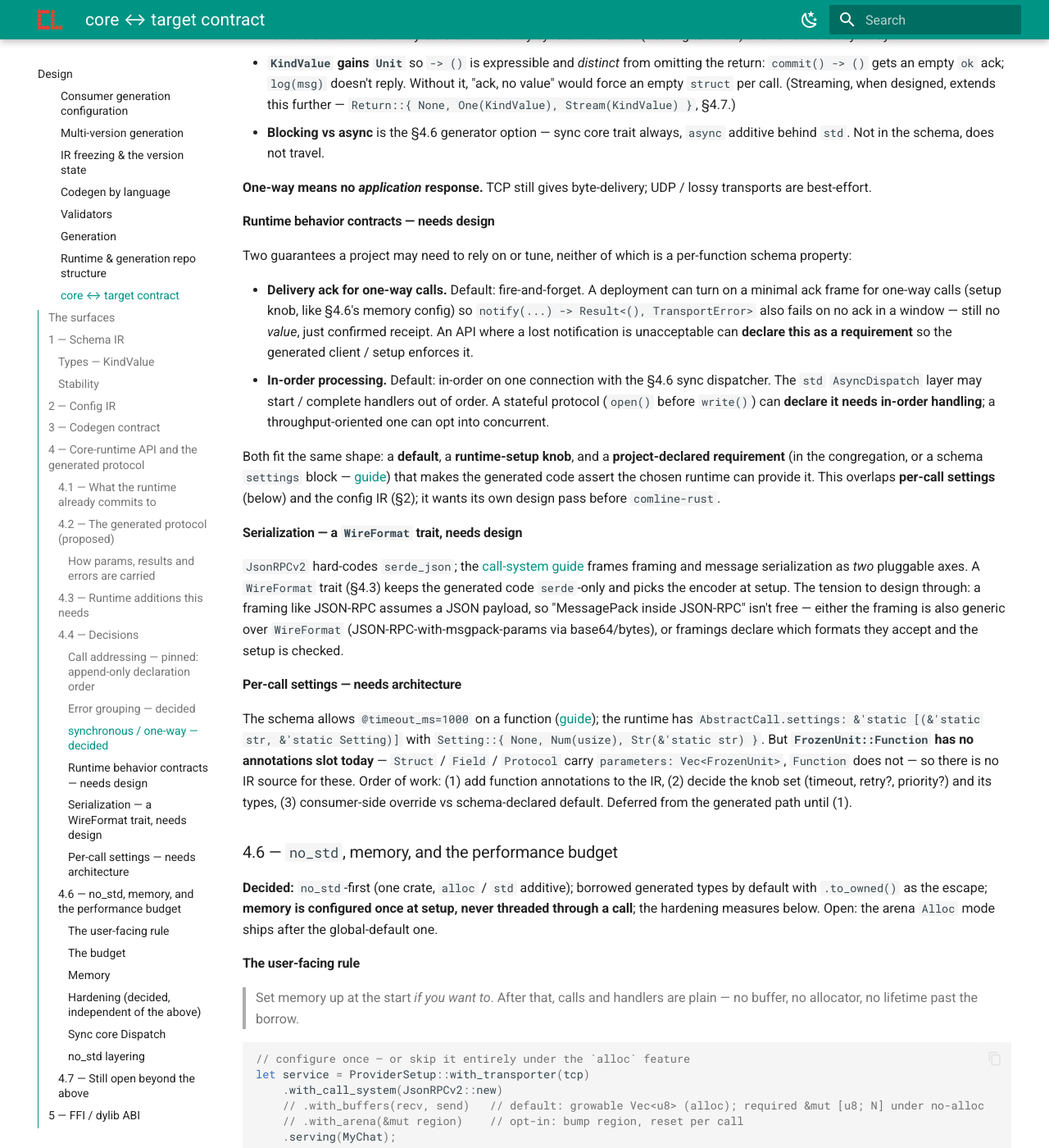
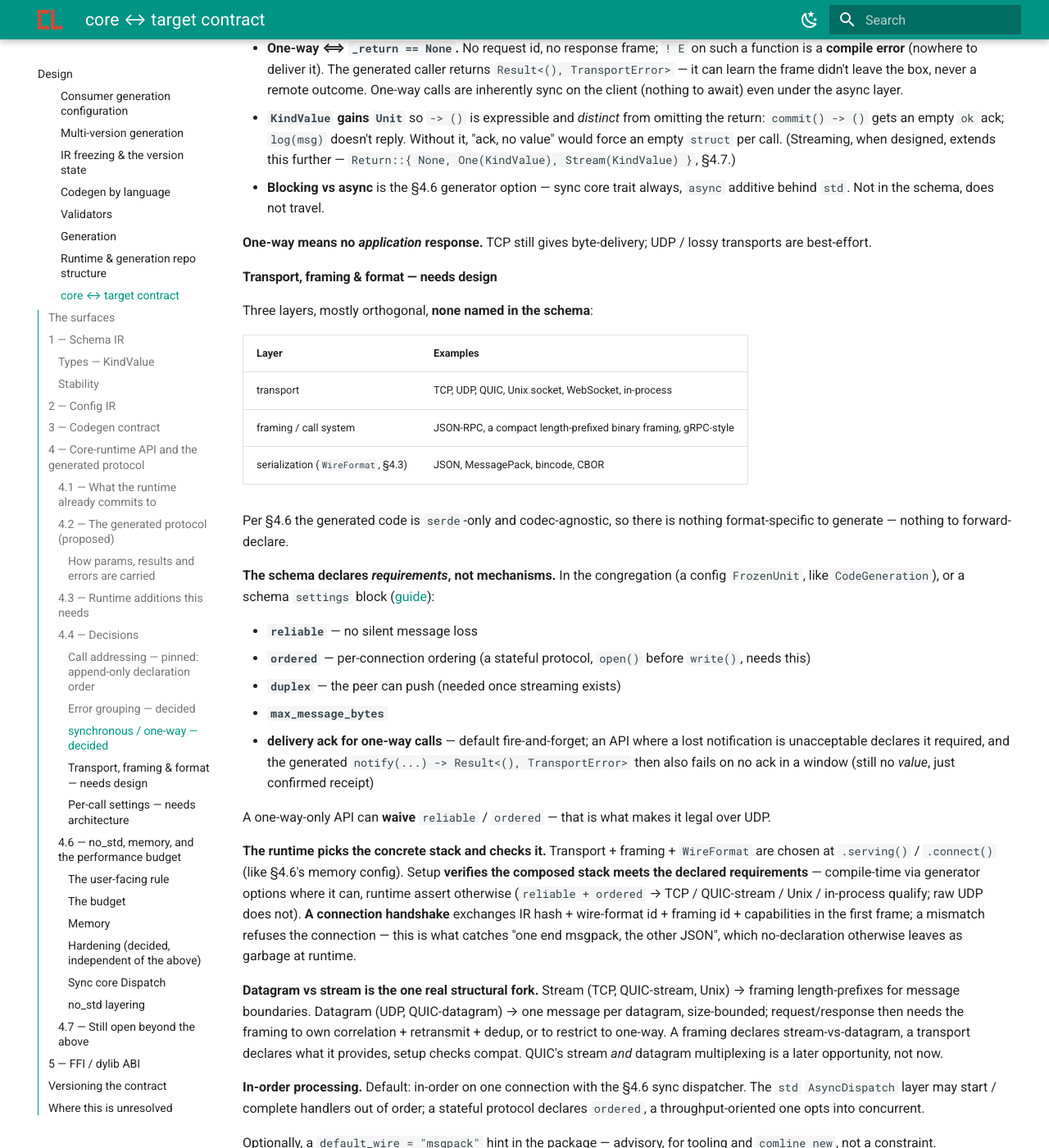
Before and after one commit to ComlineProject/docs, an MkDocs documentation site: the page built from docs/docs/design/core-target-contract.md, in a window 1280 px wide and 1400 px high, scrolled down 8172 px. Shown: the whole window at 82% size. Built offline with MkDocs 1.6.1 and Material for MkDocs 9.7.7, drawn with Linux system fonts in a browser that asks for light colours; the version menu is left out; some of the changed text lies outside the part shown.

Commit message:
docs(design): merge WireFormat + runtime-behavior items into 'Transport, framing & format'
Three orthogonal layers (transport / framing / serialization), none named in
the schema. The schema declares requirements not mechanisms: reliable /
ordered / duplex / max_message_bytes / one-way delivery-ack, in the
congregation (a config FrozenUnit like CodeGeneration) or a settings block; a
one-way-only API can waive reliable/ordered (legal over UDP). Runtime picks
the concrete stack at setup and verifies it meets the requirements; a
connection handshake exchanges IR hash + wire/framing ids + caps and refuses
on mismatch. Datagram vs stream is the structural fork. Optional default_wire
hint. Slate the config FrozenUnit in section 2; update status + unresolved.

```diff
--- a/docs/docs/design/core-target-contract.md
+++ b/docs/docs/design/core-target-contract.md
@@ -5,8 +5,8 @@
 generated protocol) has a worked design in §4 — `no_std`-first, borrowed
 generated types, memory configured once at setup, a zero-alloc call budget and a
 hardening baseline (§4.6), call addressing, error grouping and `synchronous` /
-one-way (§4.4) decided; the `WireFormat` axis, runtime behavior contracts and
-per-call settings (§4.4) still open · Affects
+one-way (§4.4) decided; transport / framing / format and per-call settings
+(§4.4) still open · Affects
 `ComlineProject/core`, `ComlineProject/generation`, `ComlineProject/runtime`,
 `ComlineProject/comline-<lang>`, `ComlineProject/cli`
 
@@ -108,6 +108,10 @@
 declaration* — "this package supports being generated as `rust`" — not consumer
 config; where the code lands is the consumer's `comline.toml`.
 `SpecificationVersion` is the manifest format version (`u8`, currently `1`).
+
+Slated: a **transport-requirements** unit (`reliable` / `ordered` / `duplex` /
+`max_message_bytes` / one-way delivery-ack), the same capability-declaration
+kind as `CodeGeneration`, read by the runtime at connect time (§4.4).
 
 ## 3 — Codegen contract
 
@@ -363,37 +367,64 @@
 **One-way means no *application* response.** TCP still gives byte-delivery;
 UDP / lossy transports are best-effort.
 
-#### Runtime behavior contracts — needs design
+#### Transport, framing & format — needs design
 
-Two guarantees a project may need to rely on or tune, neither of which is a
-per-function schema property:
+Three layers, mostly orthogonal, **none named in the schema**:
 
-- **Delivery ack for one-way calls.** Default: fire-and-forget. A deployment can
-  turn on a minimal ack frame for one-way calls (setup knob, like §4.6's memory
-  config) so `notify(...) -> Result<(), TransportError>` also fails on no ack in
-  a window — still no *value*, just confirmed receipt. An API where a lost
-  notification is unacceptable can **declare this as a requirement** so the
-  generated client / setup enforces it.
-- **In-order processing.** Default: in-order on one connection with the §4.6 sync
-  dispatcher. The `std` `AsyncDispatch` layer may start / complete handlers out
-  of order. A stateful protocol (`open()` before `write()`) can **declare it
-  needs in-order handling**; a throughput-oriented one can opt into concurrent.
+| Layer | Examples |
+|---|---|
+| transport | TCP, UDP, QUIC, Unix socket, WebSocket, in-process |
+| framing / call system | JSON-RPC, a compact length-prefixed binary framing, gRPC-style |
+| serialization (`WireFormat`, §4.3) | JSON, MessagePack, bincode, CBOR |
 
-Both fit the same shape: a **default**, a **runtime-setup knob**, and a
-**project-declared requirement** (in the congregation, or a schema `settings`
-block — [guide](../guide/idl/settings.md)) that makes the generated code assert
-the chosen runtime can provide it. This overlaps **per-call settings** (below)
-and the config IR (§2); it wants its own design pass before `comline-rust`.
+Per §4.6 the generated code is `serde`-only and codec-agnostic, so there is
+nothing format-specific to generate — nothing to forward-declare.
 
-#### Serialization — a `WireFormat` trait, needs design
+**The schema declares *requirements*, not mechanisms.** In the congregation (a
+config `FrozenUnit`, like `CodeGeneration`), or a schema `settings` block
+([guide](../guide/idl/settings.md)):
 
-`JsonRPCv2` hard-codes `serde_json`; the [call-system guide](../guide/runtime/call-system.md)
-frames framing and message serialization as *two* pluggable axes. A `WireFormat`
-trait (§4.3) keeps the generated code `serde`-only and picks the encoder at
-setup. The tension to design through: a framing like JSON-RPC assumes a JSON
-payload, so "MessagePack inside JSON-RPC" isn't free — either the framing is
-also generic over `WireFormat` (JSON-RPC-with-msgpack-params via base64/bytes),
-or framings declare which formats they accept and the setup is checked.
+- **`reliable`** — no silent message loss
+- **`ordered`** — per-connection ordering (a stateful protocol, `open()` before
+  `write()`, needs this)
+- **`duplex`** — the peer can push (needed once streaming exists)
+- **`max_message_bytes`**
+- **delivery ack for one-way calls** — default fire-and-forget; an API where a
+  lost notification is unacceptable declares it required, and the generated
+  `notify(...) -> Result<(), TransportError>` then also fails on no ack in a
+  window (still no *value*, just confirmed receipt)
+
+A one-way-only API can **waive** `reliable` / `ordered` — that is what makes it
+legal over UDP.
+
+**The runtime picks the concrete stack and checks it.** Transport + framing +
+`WireFormat` are chosen at `.serving()` / `.connect()` (like §4.6's memory
+config). Setup **verifies the composed stack meets the declared requirements** —
+compile-time via generator options where it can, runtime assert otherwise
+(`reliable + ordered` → TCP / QUIC-stream / Unix / in-process qualify; raw UDP
+does not). **A connection handshake** exchanges IR hash + wire-format id +
+framing id + capabilities in the first frame; a mismatch refuses the connection
+— this is what catches "one end msgpack, the other JSON", which no-declaration
+otherwise leaves as garbage at runtime.
+
+**Datagram vs stream is the one real structural fork.** Stream (TCP,
+QUIC-stream, Unix) → framing length-prefixes for message boundaries. Datagram
+(UDP, QUIC-datagram) → one message per datagram, size-bounded; request/response
+then needs the framing to own correlation + retransmit + dedup, or to restrict
+to one-way. A framing declares stream-vs-datagram, a transport declares what it
+provides, setup checks compat. QUIC's stream *and* datagram multiplexing is a
+later opportunity, not now.
+
+**In-order processing.** Default: in-order on one connection with the §4.6 sync
+dispatcher. The `std` `AsyncDispatch` layer may start / complete handlers out of
+order; a stateful protocol declares `ordered`, a throughput-oriented one opts
+into concurrent.
+
+Optionally, a `default_wire = "msgpack"` hint in the package — advisory, for
+tooling and `comline new`, not a constraint.
+
+This wants its own design pass before `comline-rust`, and it adds a config
+`FrozenUnit` on the §2 side.
 
 #### Per-call settings — needs architecture
 
@@ -570,10 +601,10 @@
 Surfaces 1–3 are ready to build a `code` generator on now (`comline-typescript`,
 rollout step 4). The live design work is all in **surface 4**:
 
-- §4.4 — the `WireFormat` axis, runtime behavior contracts (delivery ack,
-  in-order processing), per-call settings — each needs a decision before
-  `comline-rust`, step 5. Call addressing, error grouping and `synchronous` /
-  one-way are decided.
+- §4.4 — transport / framing / format (the `WireFormat` axis + schema-declared
+  requirements + the connection handshake) and per-call settings — each needs a
+  decision before `comline-rust`, step 5. Call addressing, error grouping and
+  `synchronous` / one-way are decided.
 - §4.6 — decided (`no_std`-first, borrowed-default, memory-set-up-once, the
   hardening trio); the runtime doesn't implement it yet, and the arena `Alloc`
   mode is a follow-on after the global default.
```
